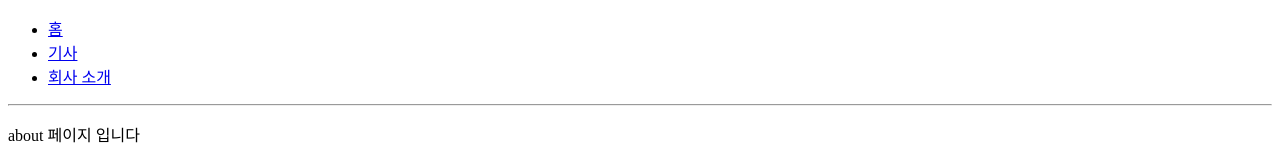
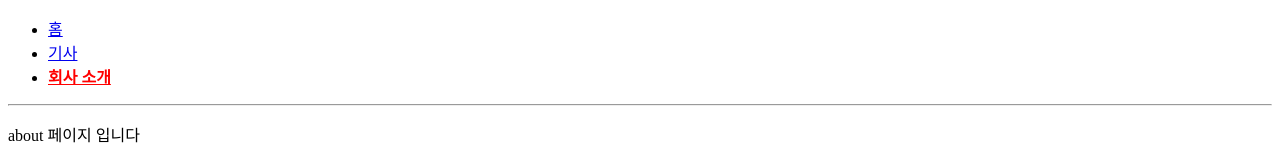
Before and after one commit to dong-junn/react-class, a React (Create React App) app: page /about in a window 1280 px wide. Shown: the top 160 px of the page. Built offline with nearby package versions, Linux system fonts and the light colour scheme.

Commit message:
13주차 찐완료

```diff
--- /dev/null
+++ b/src/component/week13/7/RouterNav.css
@@ -0,0 +1,4 @@
+.active {
+    color: red;
+    font-weight: bold;
+}
--- /dev/null
+++ b/src/component/week13/7/RouterNav.js
@@ -0,0 +1,16 @@
+import {NavLink, Outlet} from "react-router-dom";
+import './RouterNav.css';
+
+export default function RouterNav() {
+    return (
+        <>
+            <ul>
+                <li><NavLink to="/">홈</NavLink></li>
+                <li><NavLink to="/article">기사</NavLink></li>
+                <li><NavLink to="/about">회사 소개</NavLink></li>
+            </ul>
+            <hr />
+            <Outlet />
+        </>
+    );
+}
--- /dev/null
+++ b/src/component/week13/7/routesLink.js
@@ -0,0 +1,19 @@
+import {createBrowserRouter, createRoutesFromElements, Route} from "react-router-dom";
+import RouterNav from "./RouterNav";
+import TopPage from "../6/TopPage";
+import ArticlePage from "../6/ArticlePage";
+import AboutPage from "../6/AboutPage";
+
+const routesLink = createBrowserRouter(
+    createRoutesFromElements(
+        // 상위 경로 추가
+        <Route path="/" element={<RouterNav />}>
+            {/* <Route path="" element={<TopPage />} /> */}
+            <Route index element={<TopPage />} />
+            <Route path="article" element={<ArticlePage />} />
+            <Route path="about" element={<AboutPage />} />
+        </Route>
+    )
+);
+
+export default routesLink;
--- a/src/index.js
+++ b/src/index.js
@@ -1,7 +1,7 @@
 import React from 'react';
 import ReactDOM from 'react-dom/client';
 import { RouterProvider } from "react-router-dom";
-import {routesLink} from "./component/week13/6/routesLink";
+import routesLink from "./component/week13/7/routesLink";
 
 
 const root = ReactDOM.createRoot(document.getElementById('root'));
```
